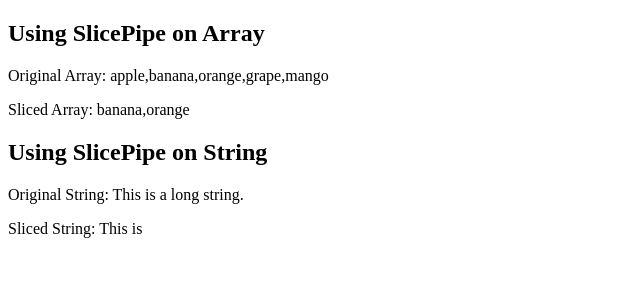
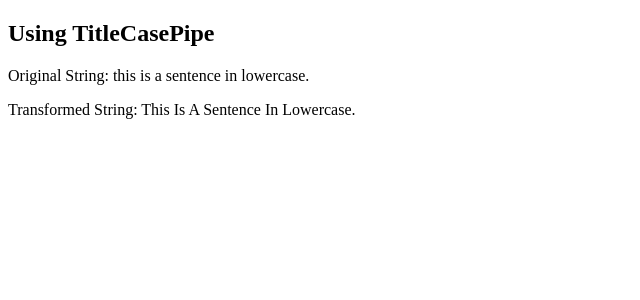
Before and after one commit to krishna-123-star/routing, an Angular app in the folder angular-routing-steps/: page /home in a window 1280 px wide. Shown: the top 300 px of the page, without its empty margins (0-640 px from the left). Built offline with nearby package versions, Linux system fonts and the light colour scheme.

Commit message:
Title Case

```diff
--- a/angular-routing-steps/src/app/app.html
+++ b/angular-routing-steps/src/app/app.html
@@ -1,10 +1,3 @@
-<div>
-  <h2>Using SlicePipe on Array</h2>
-  <p>Original Array: {{ myArray }}</p>
-  <p>Sliced Array: {{ myArray | slice:1:3 }}</p>
-</div>
-<div>
-  <h2>Using SlicePipe on String</h2>
-  <p>Original String: {{ myString }}</p>
-  <p>Sliced String: {{ myString | slice:0:7 }}</p>
-</div>
+<h2>Using TitleCasePipe</h2>
+<p>Original String: {{ myString }}</p>
+<p>Transformed String: {{ myString | titlecase }}</p>
--- a/angular-routing-steps/src/app/app.ts
+++ b/angular-routing-steps/src/app/app.ts
@@ -1,4 +1,4 @@
-import { CurrencyPipe, DatePipe, JsonPipe, LowerCasePipe, PercentPipe, SlicePipe, UpperCasePipe } from '@angular/common';
+import { CurrencyPipe, DatePipe, JsonPipe, LowerCasePipe, PercentPipe, SlicePipe, TitleCasePipe, UpperCasePipe } from '@angular/common';
 import { Component } from '@angular/core';
 import { RouterModule } from '@angular/router';
 import { Router, ActivatedRoute } from '@angular/router';
@@ -7,9 +7,9 @@ import { Router, ActivatedRoute } from '@angular/router';
   selector: 'app-root',
   templateUrl: './app.html',
   standalone: true,
-  imports: [SlicePipe]
+  imports: [TitleCasePipe]
 })
 export class App {
-myArray: any[] = ['apple', 'banana', 'orange', 'grape', 'mango'];
-  myString: string = 'This is a long string.';
+  myString: string = 'this is a sentence in lowercase.';
+
 }
```
